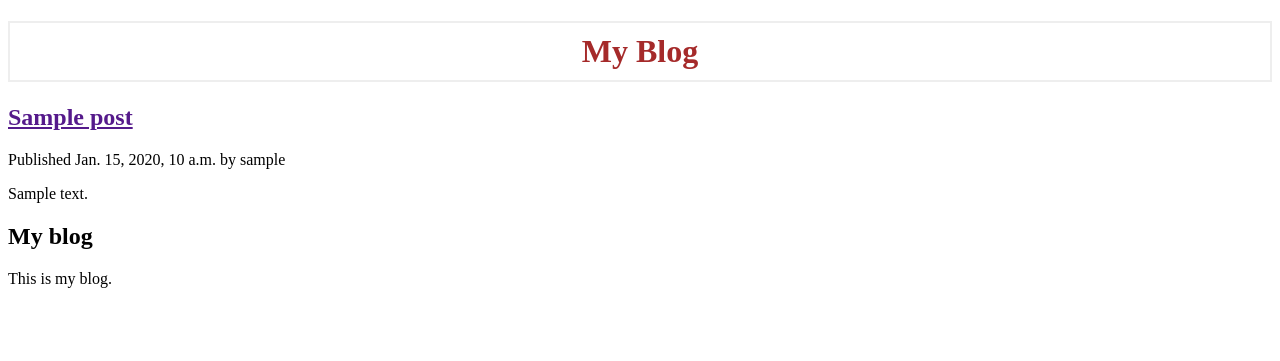
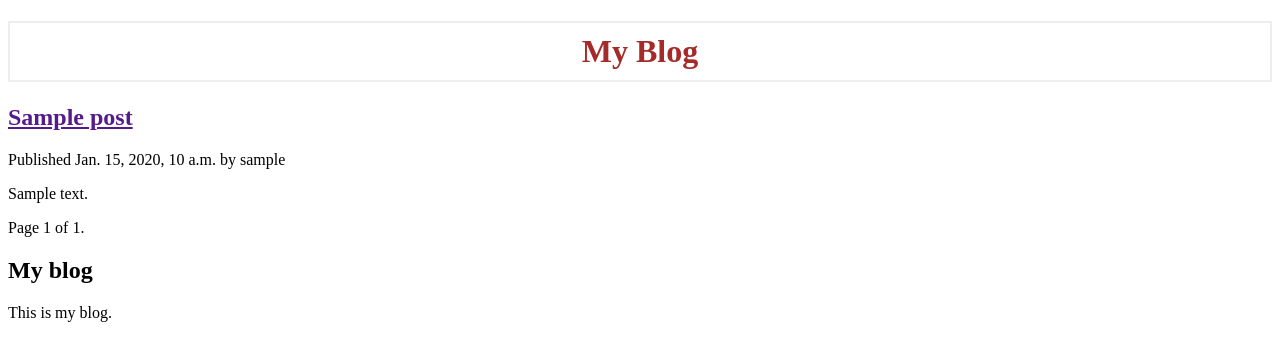
Before and after one commit to SkrytnayaRediska/django_tms, a Django app: page /blog/ in a window 1280 px wide. Shown: the top 361 px of the page. Run offline with Django 3.2, Linux system fonts and the light colour scheme; tables that the repository leaves empty hold one stand-in row (values such as "Sample post").

Commit message:
add pagination

```diff
--- a/blog/templates/base.html
+++ b/blog/templates/base.html
@@ -3,7 +3,7 @@
 <html>
 <head>
     <title>{% block title %}{% endblock %}</title>
-    <link href="{% static "css/blog.css" %}" rel="stylesheet">
+    <link href="{% static 'css/blog.css' %}" rel="stylesheet">
 </head>
 <body>
 <div id="content">
--- a/blog/templates/list.html
+++ b/blog/templates/list.html
@@ -11,4 +11,5 @@
         </p>
         {{ post.body|truncatewords:30|linebreaks }}
     {% endfor %}
+{% include "pagination.html" with page=posts %}
 {% endblock %}
--- /dev/null
+++ b/blog/templates/pagination.html
@@ -0,0 +1,13 @@
+<div class="pagination">
+    <span class="step-links">
+        {% if page.has_previous %}
+            <a href="?page={{ page.previous_page_number }}">Previous</a>
+        {% endif %}
+        <span class="current">
+            Page {{ page.number }} of {{ page.paginator.num_pages }}.
+        </span>
+        {% if page.has_next %}
+            <a href="?page={{ page.next_page_number }}">Next</a>
+        {% endif %}
+    </span>
+</div>
--- a/blog/views.py
+++ b/blog/views.py
@@ -1,17 +1,31 @@
 from django.shortcuts import render, get_object_or_404, HttpResponse
+from django.core.paginator import Paginator, EmptyPage, PageNotAnInteger
 from .models import Post
 
 
 def post_list(request):
-    posts = Post.objects.all()
+    posts = Post.objects.all().order_by('publish')
+    paginator = Paginator(posts, 3)
+    page = request.GET.get('page')
+    try:
+        page_posts = paginator.page(page)
+    except PageNotAnInteger:
+        page_posts = paginator.page(1)
+    except EmptyPage:
+        page_posts = paginator.page(paginator.num_pages)
 
-    return render(request, 'list.html', {'posts': posts})
+    return render(request,
+                  'list.html',
+                  {
+                      'page': page,
+                      'posts': page_posts
+                  })
 
 
 def post_detail(request, year, month, day, post):
     post = get_object_or_404(Post, slug=post,
-                                   status='published',
+                                   status='draft',
                                    publish__year=year,
                                    publish__month=month,
                                    publish__day=day)
-    return render(request, 'blog/post/detail.html', {'post': post})
+    return render(request, 'detail.html', {'post': post})
```
Also changed, not shown: blog/templates/detail.html (added, +9 -0 lines).
